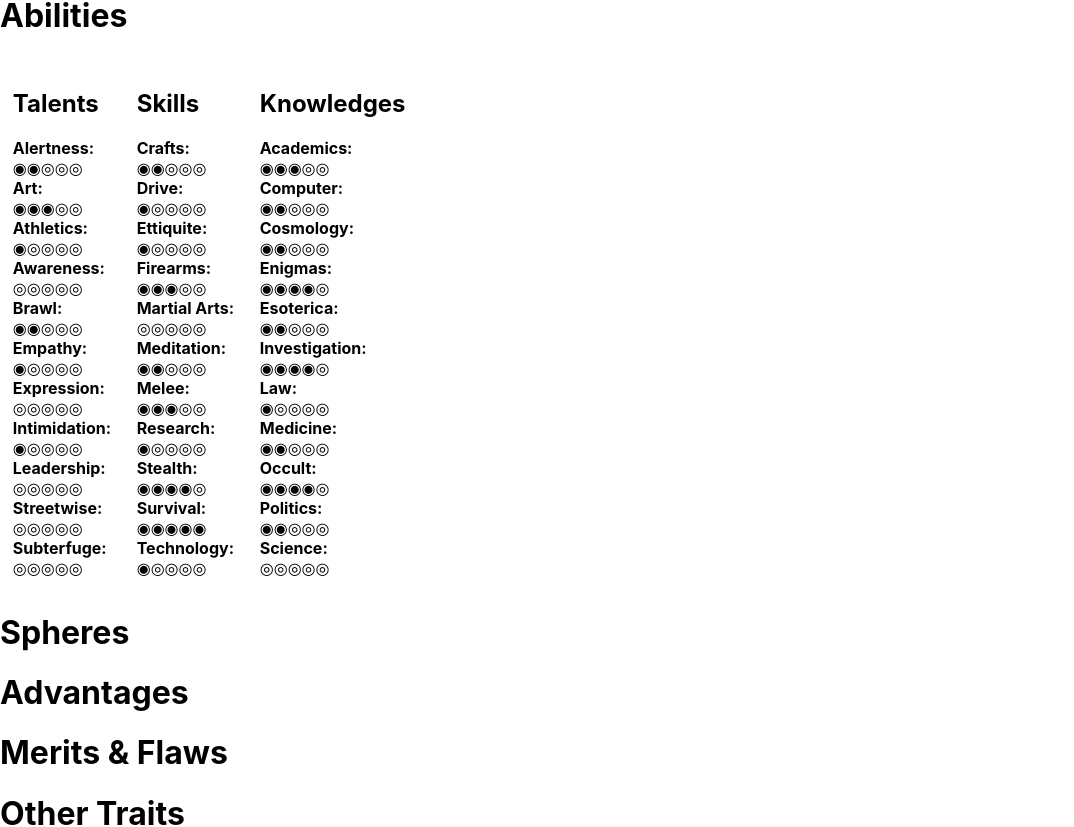
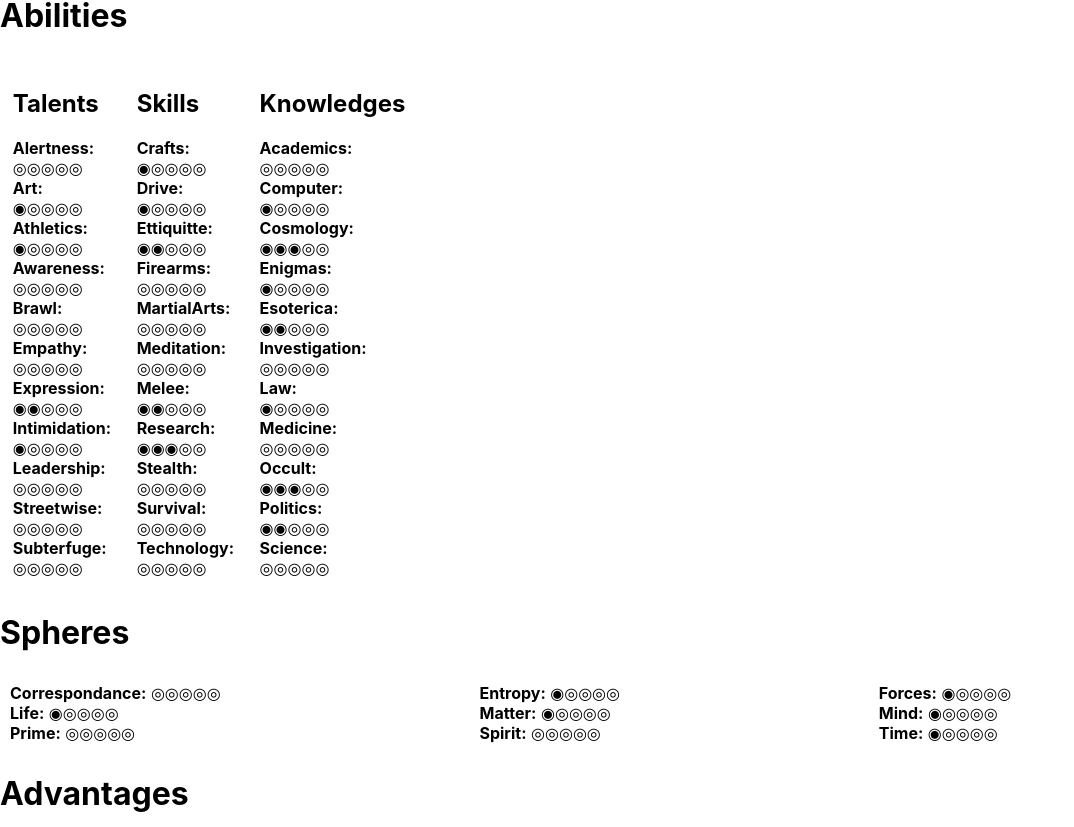
Before and after one commit to berglundn/WoDSimulator, a React (Create React App) app: page / in a window 1280 px wide. Shown: the part 467-1294 px from the top of the page, without its empty margins (0-1074 px from the left). Built offline with nearby package versions, Linux system fonts and the light colour scheme.

Commit message:
Added basic Sphere generation

```diff
--- a/src/App.css
+++ b/src/App.css
@@ -37,13 +37,19 @@
   }
 } */
 
-.flex-column{
+.flex-column {
   display: flex;
   flex-direction: column;
   margin: 1%;
 }
 
-.flex-row{
+.flex-row {
   display: flex;
   flex-direction: row;
 }
+
+.grid {
+  display: grid;
+  grid-template-columns: auto auto auto;
+  padding: 10px;
+}
--- a/src/Components/M20/NpcGenerator.tsx
+++ b/src/Components/M20/NpcGenerator.tsx
@@ -71,106 +71,46 @@ const NpcGenerator: React.FC<{}> = () => {
       <div className="flex-row">
         <div className="flex-column">
           <h2>Talents</h2>
-          <b>Alertness: </b>
-          {makePips(
-            stats.abilities.Talents.enabledStats.find(
-              (x) => x.name === "Alertness",
-            )!.level,
-          )}
-          <b>Art: </b>
-          {makePips(
-            stats.abilities.Talents.enabledStats.find((x) => x.name === "Art")!
-              .level,
-          )}
-          <b>Athletics: </b>
-          {makePips(
-            stats.abilities.Talents.enabledStats.find(
-              (x) => x.name === "Athletics",
-            )!.level,
-          )}
-          <b>Awareness: </b>
-          {makePips(
-            stats.abilities.Talents.enabledStats.find(
-              (x) => x.name === "Awareness",
-            )!.level,
-          )}
-          <b>Brawl: </b>
-          {makePips(
-            stats.abilities.Talents.enabledStats.find(
-              (x) => x.name === "Brawl",
-            )!.level,
-          )}
-          <b>Empathy: </b>
-          {makePips(
-            stats.abilities.Talents.enabledStats.find(
-              (x) => x.name === "Empathy",
-            )!.level,
-          )}
-          <b>Expression: </b>
-          {makePips(
-            stats.abilities.Talents.enabledStats.find(
-              (x) => x.name === "Expression",
-            )!.level,
-          )}
-          <b>Intimidation: </b>
-          {makePips(
-            stats.abilities.Talents.enabledStats.find(
-              (x) => x.name === "Intimidation",
-            )!.level,
-          )}
-          <b>Leadership: </b>
-          {makePips(
-            stats.abilities.Talents.enabledStats.find(
-              (x) => x.name === "Leadership",
-            )!.level,
-          )}
-          <b>Streetwise: </b>
-          {makePips(
-            stats.abilities.Talents.enabledStats.find(
-              (x) => x.name === "Streetwise",
-            )!.level,
-          )}
-          <b>Subterfuge: </b>
-          {makePips(
-            stats.abilities.Talents.enabledStats.find(
-              (x) => x.name === "Subterfuge",
-            )!.level,
-          )}
+          {stats.abilities.Talents.enabledStats.map((stat) => {
+            return (
+              <>
+                <b>{stat.name}:</b> {makePips(stat.level)}
+              </>
+            );
+          })}
         </div>
         <div className="flex-column">
           <h2>Skills</h2>
-          <b>Crafts: </b> {makePips(RandomGenerator.getRandomAbilityWorth())}
-          <b>Drive: </b> {makePips(RandomGenerator.getRandomAbilityWorth())}
-          <b>Ettiquite: </b> {makePips(RandomGenerator.getRandomAbilityWorth())}
-          <b>Firearms: </b> {makePips(RandomGenerator.getRandomAbilityWorth())}
-          <b>Martial Arts: </b>
-          {makePips(RandomGenerator.getRandomAbilityWorth())}
-          <b>Meditation: </b>
-          {makePips(RandomGenerator.getRandomAbilityWorth())}
-          <b>Melee: </b> {makePips(RandomGenerator.getRandomAbilityWorth())}
-          <b>Research: </b> {makePips(RandomGenerator.getRandomAbilityWorth())}
-          <b>Stealth: </b> {makePips(RandomGenerator.getRandomAbilityWorth())}
-          <b>Survival: </b> {makePips(RandomGenerator.getRandomAbilityWorth())}
-          <b>Technology: </b>
-          {makePips(RandomGenerator.getRandomAbilityWorth())}
+          {stats.abilities.Skills.enabledStats.map((stat) => {
+            return (
+              <>
+                <b>{stat.name}:</b> {makePips(stat.level)}
+              </>
+            );
+          })}
         </div>
         <div className="flex-column">
           <h2>Knowledges</h2>
-          <b>Academics: </b> {makePips(RandomGenerator.getRandomAbilityWorth())}
-          <b>Computer: </b> {makePips(RandomGenerator.getRandomAbilityWorth())}
-          <b>Cosmology: </b> {makePips(RandomGenerator.getRandomAbilityWorth())}
-          <b>Enigmas: </b> {makePips(RandomGenerator.getRandomAbilityWorth())}
-          <b>Esoterica: </b> {makePips(RandomGenerator.getRandomAbilityWorth())}
-          <b>Investigation: </b>
-          {makePips(RandomGenerator.getRandomAbilityWorth())}
-          <b>Law: </b> {makePips(RandomGenerator.getRandomAbilityWorth())}
-          <b>Medicine: </b> {makePips(RandomGenerator.getRandomAbilityWorth())}
-          <b>Occult: </b> {makePips(RandomGenerator.getRandomAbilityWorth())}
-          <b>Politics: </b> {makePips(RandomGenerator.getRandomAbilityWorth())}
-          <b>Science: </b> {makePips(RandomGenerator.getRandomAbilityWorth())}
+          {stats.abilities.Knowledges.enabledStats.map((stat) => {
+            return (
+              <>
+                <b>{stat.name}:</b> {makePips(stat.level)}
+              </>
+            );
+          })}
         </div>
       </div>
       <h1>Spheres</h1>
+      <div className="grid">
+        {stats.spheres.enabledSpheres.map((sphere) => {
+          return (
+            <div>
+              <b>{sphere.name}:</b> {makePips(sphere.level)}
+            </div>
+          );
+        })}
+      </div>
+
       <h1>Advantages</h1>
       <h1>Merits & Flaws</h1>
       <h1>Other Traits</h1>
--- a/src/DataProviders/Mage/Constants.ts
+++ b/src/DataProviders/Mage/Constants.ts
@@ -1,4 +1,4 @@
-import { AbilityCategory } from "../StatOutline";
+import { AbilityCategory, Spheres } from "../StatOutline";
 
 const Constants = {
   ArchetypesArray: [
@@ -149,4 +149,41 @@ export const mageKnowledges: AbilityCategory = {
   ],
   disabledStats: [],
 };
+export const traditionSpheres: Spheres = {
+  enabledSpheres: [
+    { name: "Correspondance", level: 0 },
+    { name: "Entropy", level: 0 },
+    { name: "Forces", level: 0 },
+    { name: "Life", level: 0 },
+    { name: "Matter", level: 0 },
+    { name: "Mind", level: 0 },
+    { name: "Prime", level: 0 },
+    { name: "Spirit", level: 0 },
+    { name: "Time", level: 0 },
+  ],
+  disabledSpheres: [
+    { name: "Data", level: 0 },
+    { name: "Dimensional Science", level: 0 },
+    { name: "Primal Utility", level: 0 },
+  ],
+};
+
+export const technocratSpheres: Spheres = {
+  enabledSpheres: [
+    { name: "Data", level: 0 },
+    { name: "Entropy", level: 0 },
+    { name: "Forces", level: 0 },
+    { name: "Life", level: 0 },
+    { name: "Matter", level: 0 },
+    { name: "Mind", level: 0 },
+    { name: "Primal Utility", level: 0 },
+    { name: "Dimensional Science", level: 0 },
+    { name: "Time", level: 0 },
+  ],
+  disabledSpheres: [
+    { name: "Correspondance", level: 0 },
+    { name: "Prime", level: 0 },
+    { name: "Spirit", level: 0 },
+  ],
+};
 export default Constants;
--- a/src/DataProviders/StatOutline.ts
+++ b/src/DataProviders/StatOutline.ts
@@ -1,21 +1,48 @@
-import { mageKnowledges, mageSkills, mageTalents } from "./Mage/Constants";
+import {
+  mageKnowledges,
+  mageSkills,
+  mageTalents,
+  traditionSpheres,
+} from "./Mage/Constants";
 import RandomGenerator from "./RandomGenerator";
 
-export interface Statistic {
+export type Statistic = {
   name: string;
   level: number;
   specialty: string | null;
-} // TODO implement this
+}; // TODO implement this
 
-export interface AbilityStat extends Statistic {
+export type AbilityStat = Statistic & {
   enabled: boolean;
-}
+};
 
-export interface AbilityCategory {
+export type AbilityCategory = {
   name: string;
   enabledStats: AbilityStat[];
   disabledStats: AbilityStat[];
-}
+};
+
+type Sphere = {
+  name:
+    | "Correspondance"
+    | "Entropy"
+    | "Forces"
+    | "Life"
+    | "Matter"
+    | "Mind"
+    | "Prime"
+    | "Spirit"
+    | "Time"
+    | "Data"
+    | "Dimensional Science"
+    | "Primal Utility";
+  level: number;
+};
+
+export type Spheres = {
+  enabledSpheres: Sphere[];
+  disabledSpheres: Sphere[];
+};
 
 const STARTING_ATTRIBUTE_HIGH = 7;
 const STARTING_ATTRIBUTE_MEDIUM = 5;
@@ -35,16 +62,22 @@ export class CharacterStats {
     Skills: mageSkills,
     Knowledges: mageKnowledges,
   };
+  arete = 1;
+  willpower = 5;
+  // backgrounds = [];
+  spheres = {} as Spheres;
 
   constructor() {
+    this.spheres = traditionSpheres;
     this.abilities = this.generateAbilities(
       mageTalents,
       mageSkills,
       mageKnowledges,
     );
     this.attributes = this.generateAttributes(1);
+    this.generateSpheres([]);
   }
-  generateAttributes(level: number) {
+  generateAttributes(level?: number) {
     const attributesArray = RandomGenerator.shuffle([
       "Physical",
       "Social",
@@ -163,9 +196,24 @@ export class CharacterStats {
     }
     return { Talents: talents, Skills: skills, Knowledges: knowledges };
   }
+  generateSpheres(specialtySpheres: string[]) {
+    this.spheres.enabledSpheres.map((sphere) => (sphere.level = 0));
+    for (let i = 0; i < 6; i++) {
+      const randomIndex = RandomGenerator.getRandomInt(
+        this.spheres.enabledSpheres.length,
+      );
+      if (this.spheres.enabledSpheres[randomIndex].level < this.arete) {
+        this.spheres.enabledSpheres[randomIndex].level++;
+      } else {
+        i--; //TODO: update this to not be a potentially infinite loop
+      }
+    }
+  }
 }
 
 function makeAbilityValues(value: number, ability: AbilityCategory) {
+  ability.enabledStats.map((x) => (x.level = 0));
+  //TODO figure out if it's more efficient to check category name and (re)set to Constant's value
   for (let i = 0; i < value; i++) {
     ability.enabledStats[
       RandomGenerator.getRandomInt(ability.enabledStats.length - 1)
```
